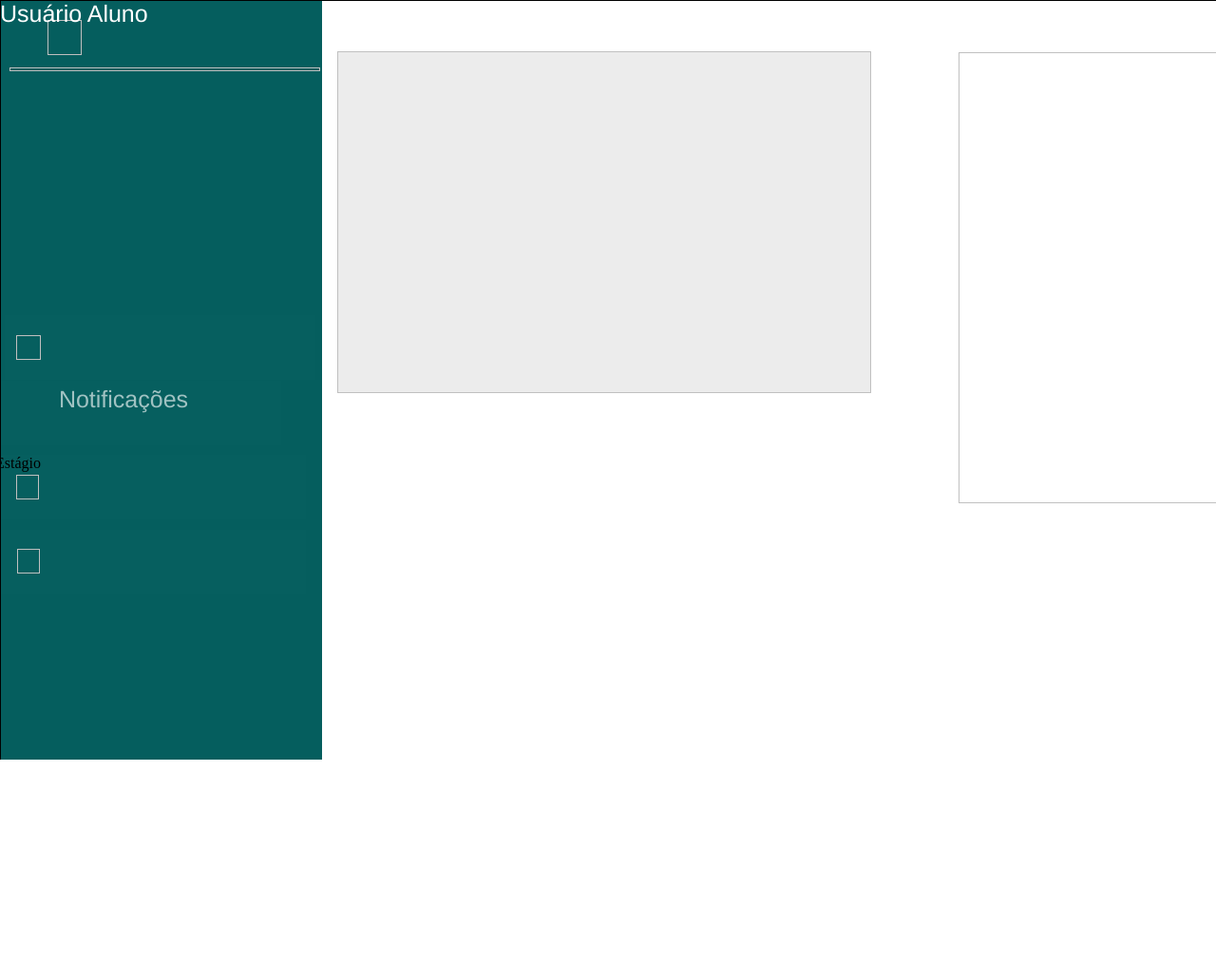
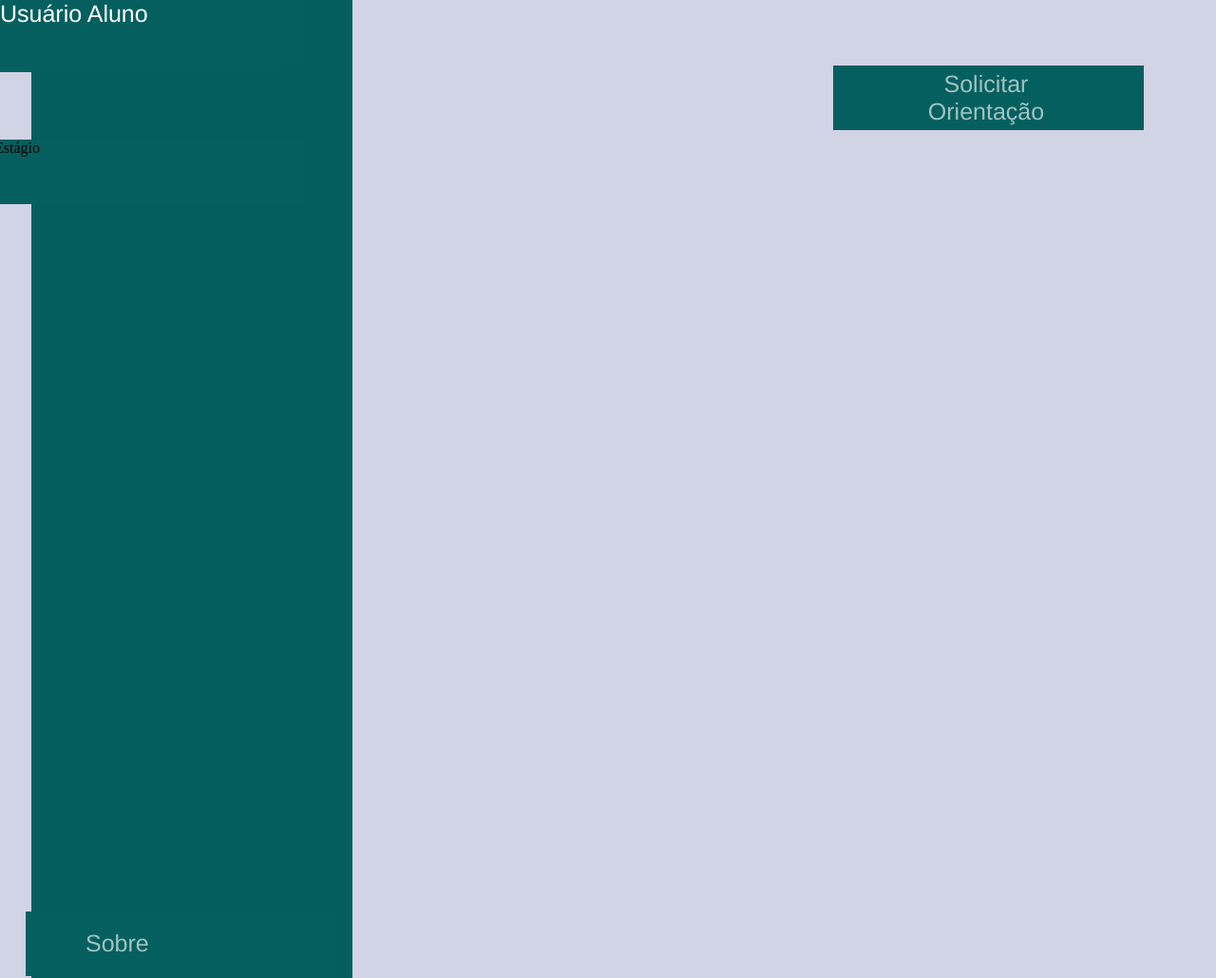
Before and after one commit to scet-ppa/SCET-PPA, a PHP site: page /html/home_aluno.html in a window 1280 px wide. Shown: the whole page at 95% size. Before the commit the page ends 800 px from the top, so only its background shows below. Run offline with PHP 8.4, Linux system fonts and the light colour scheme.

Commit message:
Desisto_amanha_continuo

```diff
--- a/pag/css/home_aluno.css
+++ b/pag/css/home_aluno.css
@@ -1,8 +1,8 @@
-body { /*COr de fundo*/
+body { /*Cor do corpo de fundo/plano*/
   background-color: #b9bed6a6;
 }
 
-.box .User { /*Nome do user*/
+.box .User { /*Nome do tipo de user*/
   color: #ffffff;
   font-family: "Fredoka-Medium", Helvetica;
   font-size: 25px;
@@ -17,46 +17,27 @@ body { /*COr de fundo*/
   white-space: nowrap;
   }
 
-
-
-
-
-
-
-
-
-
-
-
-
-.box {
-    background-color: transparent;
-    display: flex;
-    flex-direction: row;
-    justify-content: center;
-    width: 100%;
+.box .boto-sobre { /*Cor do texto sobre*/
+    height: 68px;
+    left: 34px;
+    position: absolute;
+    top: 960px;
+    width: 329px;
   }
 
-
-
-  .box .home-do-professor {
-    background-color: #ffffff;
-    border: 1px solid;
-    border-color: #000000;
-    height: 1024px;
-    left: 0;
-    overflow: hidden;
-    position: fixed;
-    top: 0;
-    width: 1427px;
-  }
-
-  .box .overlap {
-    height: 1030px;
-    left: -33px;
-    position: relative;
-    top: -6px;
-    width: 1473px;
+.box .Soli_Ori { /*Cor do texto sobre*/
+  color: #ffffff9e;
+  font-family: "Fredoka-Regular", Helvetica;
+  font-size: 25px;
+  font-weight: 400;
+  height: 57px;
+  left: 35px;
+  letter-spacing: 0;
+  line-height: normal;
+  position: absolute;
+  text-align: center;
+  top: 5px;
+  width: 192px;
 }
 
 .box .rectangle {
@@ -86,22 +67,6 @@ body { /*COr de fundo*/
     width: 338px;
   }
 
-  .box .vector {
-    height: 4px;
-    left: 33px;
-    position: absolute;
-    top: 957px;
-    width: 327px;
-  }
-
-  .box .boto-sobre {
-    height: 68px;
-    left: 34px;
-    position: absolute;
-    top: 960px;
-    width: 329px;
-  }
-
 .box .overlap-group {
     background-color: #065f5f;
     height: 68px;
@@ -125,43 +90,11 @@ body { /*COr de fundo*/
     white-space: nowrap;
   }
 
-  .box .img {
-    height: 25px;
-    left: 28px;
-    position: absolute;
-    top: 21px;
-    width: 25px;
-  }
-
-  .box .menu {
-    height: 294px;
-    left: 0;
-    position: absolute;
-    top: 337px;
-    width: 371px;
-  }
-
 .box .ic-twotone {
     height: 24px;
     left: 657px;
     position: absolute;
     top: -2395px;
-    width: 24px;
-  }
-
-  .box .boto-TCC {
-    height: 68px;
-    left: 34px;
-    position: absolute;
-    top: 226px;
-    width: 329px;
-  }
-
-  .box .vector-2 {
-    height: 26px;
-    left: 23px;
-    position: absolute;
-    top: 20px;
     width: 24px;
   }
 
@@ -171,14 +104,6 @@ body { /*COr de fundo*/
     position: absolute;
     top: 147px;
     width: 329px;
-  }
-
-  .box .vector-3 {
-    height: 26px;
-    left: 22px;
-    position: absolute;
-    top: 21px;
-    width: 24px;
   }
 
 .box .boto-notificaes {
@@ -204,52 +129,15 @@ body { /*COr de fundo*/
     position: absolute;
     top: 0;
     width: 327px;
-
-
   }
 
 .box .notificao-normal {
-
   position: absolute;
   left: 1.6%;
   right: 96.53%;
   top: 40.82%;
   bottom: 56.05%;
-
   background: #A0C2C2;
-
-
-  }
-
-  .box .text-wrapper-2 {
-    color: #ffffff9e;
-    font-family: "Fredoka-Regular", Helvetica;
-    font-size: 25px;
-    font-weight: 400;
-    height: 57px;
-    left: 35px;
-    letter-spacing: 0;
-    line-height: normal;
-    position: absolute;
-    text-align: center;
-    top: 5px;
-    width: 192px;
-  }
-
-  .box .notificao-mouse-em {
-    height: 26px;
-    left: 657px;
-    position: absolute;
-    top: -2515px;
-    width: 22px;
-  }
-
-  .box .boto-pendentes {
-    height: 68px;
-    left: 44px;
-    position: absolute;
-    top: 0;
-    width: 329px;
   }
 
 .box .text-wrapper-3 {
@@ -267,14 +155,6 @@ background: #A0C2C2;
     width: 160px;
   }
 
-  .box .vector-4 {
-    height: 26px;
-    left: 12px;
-    position: absolute;
-    top: 21px;
-    width: 26px;
-  }
-
 .box .perfil {
     height: 52px;
     left: 44px;
@@ -282,25 +162,6 @@ background: #A0C2C2;
     top: 26px;
     width: 329px;
   }
-
-  .box .vector-5 {
-    height: 4px;
-    left: -35px;
-
-    position: absolute;
-    top: 50px;
-    width: 327px;
-  }
-
-  .box .vector-6 {
-    height: 37px;
-    left: 5px;
-    position: absolute;
-    top: 0;
-    width: 36px;
-  }
-
-
 
 .box .h-1 {
     color: #000000;
@@ -315,7 +176,6 @@ background: #A0C2C2;
     text-align: center;
     top: 77px;
     white-space: nowrap;
-
   }
 
 .box .rectangle-2 {
--- a/pag/html/home_aluno.html
+++ b/pag/html/home_aluno.html
@@ -1,6 +1,5 @@
 <!DOCTYPE html>
 <html lang="pt-br">
-
 <head>
     <meta charset="UTF-8">
     <meta name="viewport" content="width=device-width, initial-scale=1.0">
@@ -9,111 +8,43 @@
 </head>
 
 <body>
-
   <div class="box">
-
     <div class="home-do-professor-wrapper">
-
       <div class="home-do-professor">
-
-        <div class="overlap">
-
-          <img class="rectangle" />
-
           <div class="backgorund" >
-
-          <div class="conteiner-azul">
-
-          <img class="vector" />
-
-          <div class="boto-sobre">
-
-            <div class="overlap-group">
-
-              <div class="text-wrapper">Sobre</div>
-
-              <img class="img"  />
-
+              <div class="conteiner-azul">
+                <div class="boto-sobre">
+                  <div class="overlap-group">
+                    <div class="text-wrapper">Sobre</div>
             </div>
-
           </div>
-
-          <div class="menu">
-
-            <img class="ic-twotone"  />
-
-            <div class="boto-TCC">
-
               <div class="overlap-group">
-
-
-                <img class="vector-2"  />
               </div>
-
             </div>
-
             <div class="boto-estgio">
-
               <div class="overlap-group">
-
                 <div class="div">Estágio</div>
-
-                <img class="vector-3" />
-
               </div>
-
             </div>
-
             <div class="boto-notificaes">
-
               <div class="overlap-2">
-
                 <div class="normal">
-
-                  <img class="notificao-normal" />
-
                 </div>
-
-                <div class="text-wrapper-2">Notificações</div>
-
+                <div class="Soli_Ori">Solicitar Orientação</div>
               </div>
-
-              <img class="notificao-mouse-em"/>
-
             </div>
-
             <div class="boto-pendentes">
-
               <div class="overlap-group">
-
-                <img class="vector-4"  />
-
               </div>
-
             </div>
-
           </div>
-
           <div class="perfil">
-
-            <img class="vector-5"/>
-
-            <img class="vector-6"/>
-
             <div class="User">Usuário Aluno</div>
-
           </div>
-
-          <img class="rectangle-2"   />
-
         </div>
-
       </div>
-
     </div>
-
   </div>
 
 </body>
-
 </html>
```
Lines whose indentation alone changed are shown as unchanged.
